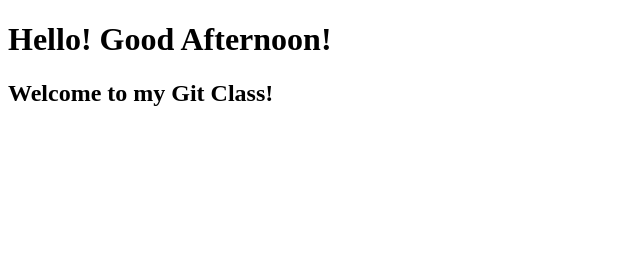
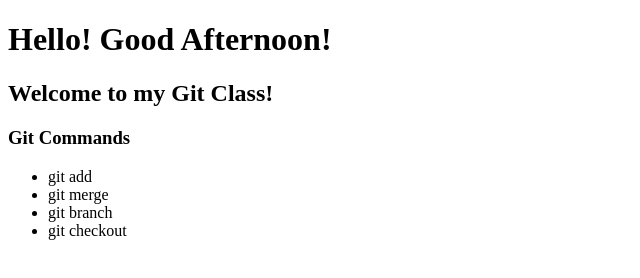
Before and after one commit to Invernon/sist-info-202101, a plain HTML site: page index.html in a window 1280 px wide. Shown: the whole page, without its empty margins (0-640 px from the left). Drawn offline with Linux system fonts and the light colour scheme.

Commit message:
Avance del home

```diff
--- a/index.html
+++ b/index.html
@@ -13,5 +13,17 @@
     <h2>
         Welcome to my Git Class!
     </h2>
+
+    <div>
+        <h3>
+            Git Commands
+        </h3>
+        <ul>
+            <li> git add </li>
+            <li> git merge </li>
+            <li> git branch </li>
+            <li> git checkout </li>
+        </ul>
+    </div>
 </body>
 </html>
```
